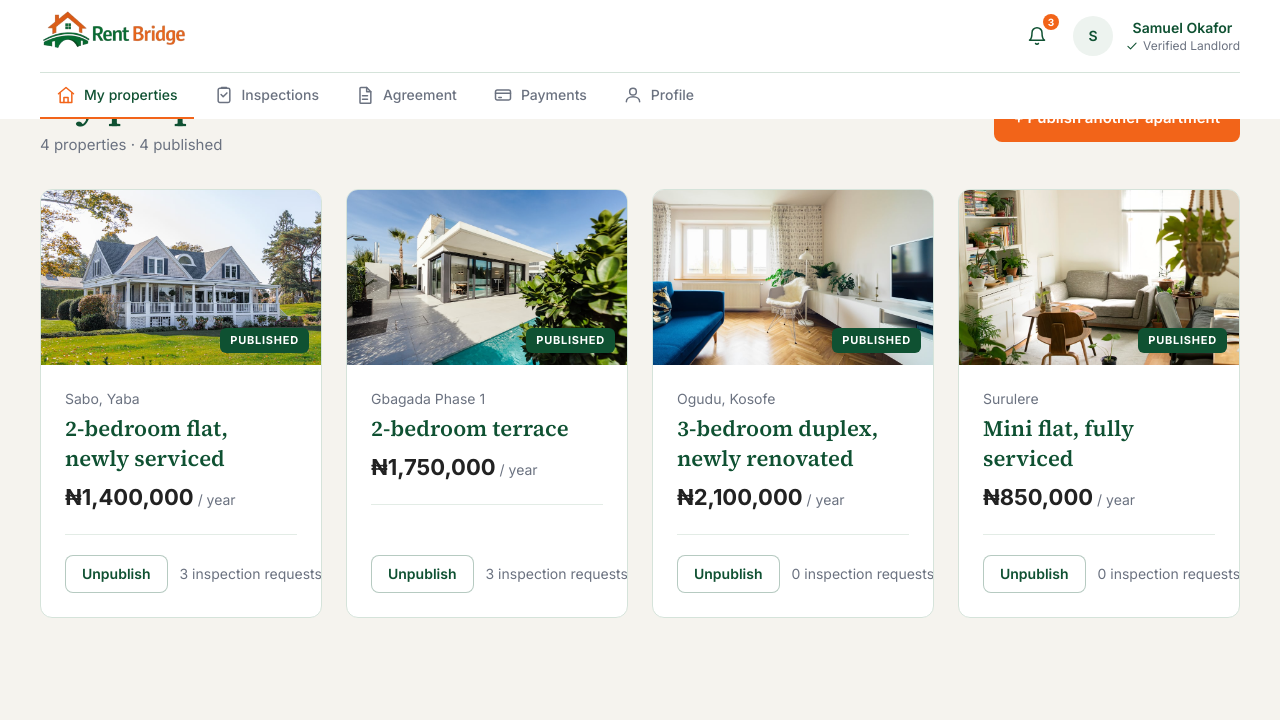
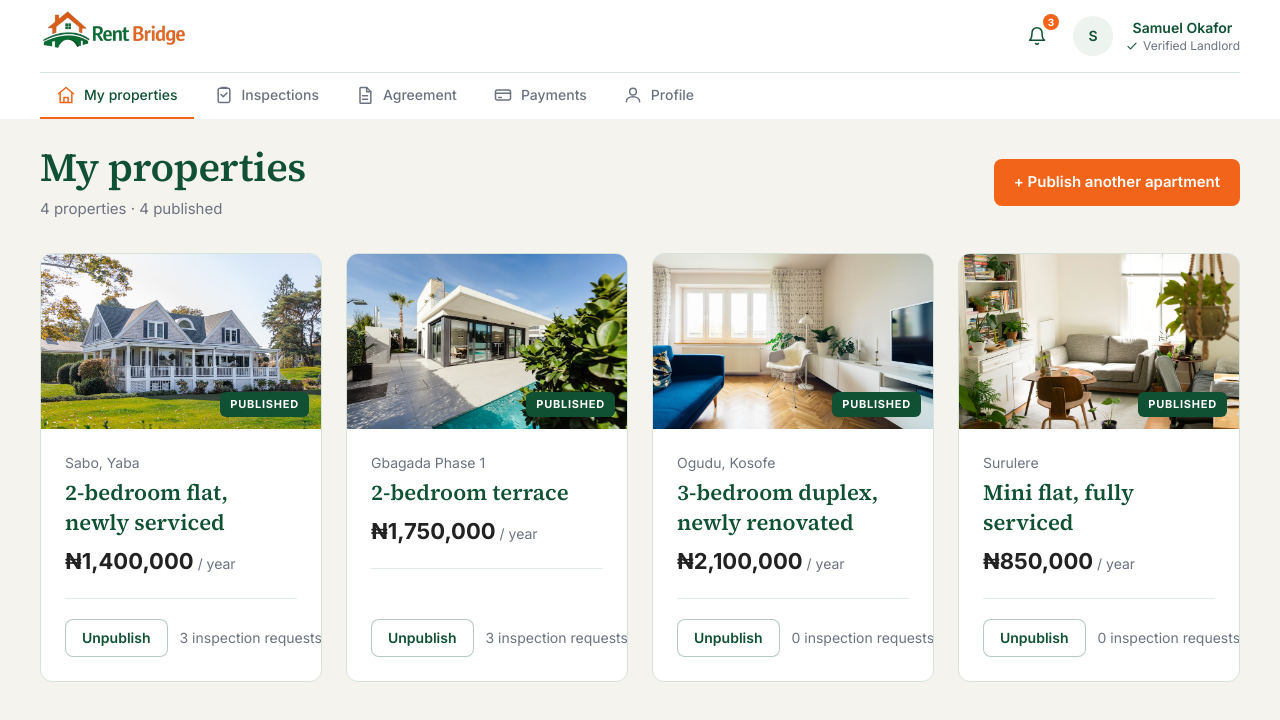
Before and after one commit to Saeedrido/Rent-Bridge, a React (Vite) app: page /dashboard/landlord in a window 1280 px wide. Shown: the top 720 px of the page. Built offline with nearby package versions, Linux system fonts and the light colour scheme.

Commit message:
first-push

```diff
--- a/src/features/authentication/components/KycVerificationPage.tsx
+++ b/src/features/authentication/components/KycVerificationPage.tsx
@@ -1,4 +1,4 @@
-import { useState, useEffect } from 'react'
+import { useState, useEffect, ReactNode } from 'react'
 import { useNavigate, useLocation } from 'react-router-dom'
 import { Button } from '../../../components/ui'
 import { ProgressIndicator } from './ProgressIndicator'
@@ -67,7 +67,14 @@ export function KycVerificationPage() {
   const location = useLocation()
 
   useEffect(() => {
-    const roleKey = Object.keys(ROLES).find(k => ROLES[k] === role) || 'tenant'
+    //const roleKey = Object.keys(ROLES).find(k => ROLES[k] === role) || 'tenant'
+    //const roleLower = roleKey.toLowerCase()
+    //let dashboardPath = '/dashboard'
+    //if (roleLower === 'landlord') dashboardPath = '/dashboard/landlord'
+    //else if (roleLower === 'caretaker') dashboardPath = '/dashboard/caretaker'
+    //else if (roleLower === 'lawyer') dashboardPath = '/dashboard/lawyer'
+    //else if (roleLower === 'tenant') dashboardPath = '/dashboard'
+    const roleKey = role?.id ?? 'tenant'
     const roleLower = roleKey.toLowerCase()
     let dashboardPath = '/dashboard'
     if (roleLower === 'landlord') dashboardPath = '/dashboard/landlord'
--- a/src/features/dashboard/roleDashboards/RoleDashboardShell.tsx
+++ b/src/features/dashboard/roleDashboards/RoleDashboardShell.tsx
@@ -164,7 +164,7 @@ export function RoleDashboardShell({
           </div>
         </header>
 
-        <main className="px-[clamp(16px,4vw,40px)] pb-20 pt-16 md:pt-20">
+        <main className="px-[clamp(16px,4vw,40px)] pb-20 pt-32 md:pt-36">
           <div key={active} className="anim-rise">
             {children}
           </div>
```
